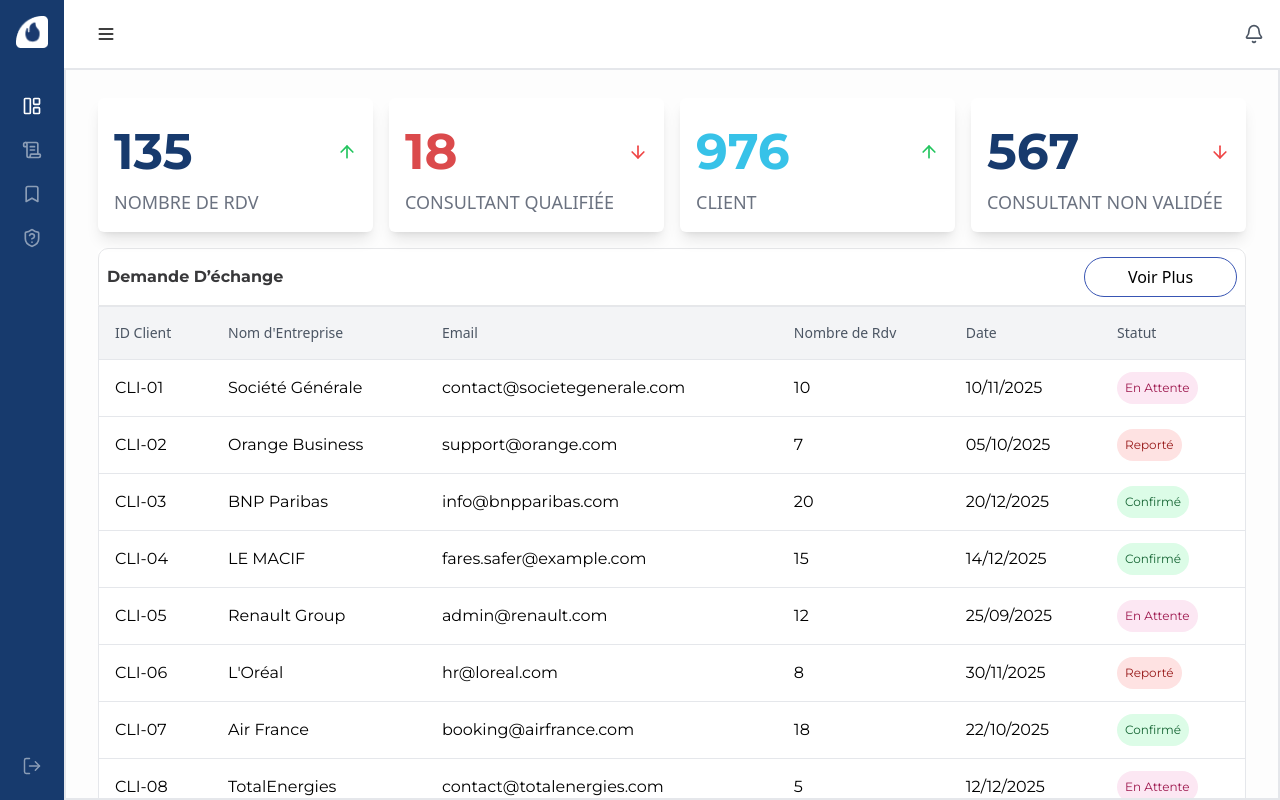
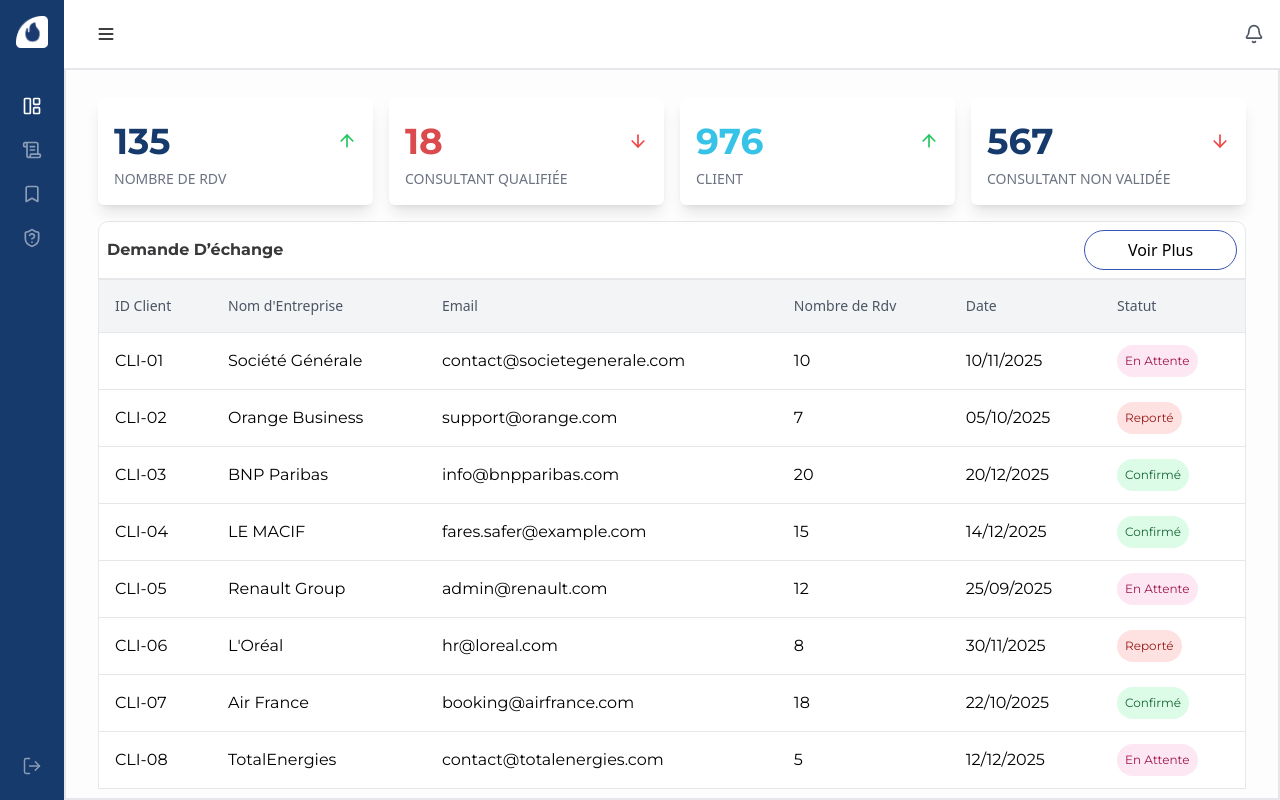
Before and after one commit to CTOFares/datamedconnect, a React (Vite) app: page /admin/accueil in a window 1280 px wide. Built offline with nearby package versions, Linux system fonts and the light colour scheme.

Commit message:
Modified CSS of Card Compoenents

```diff
--- a/src/Components/admin/Card.jsx
+++ b/src/Components/admin/Card.jsx
@@ -9,10 +9,10 @@
   return (
     <div className="flex flex-col items-start bg-white shadow-lg rounded-md p-4 w-full">
       <div className="flex items-center gap-2 justify-between w-full">
-        <h1 className={`font-montserrat text-[50px] font-bold ${color}`}>{number}</h1>
+        <h1 className={`font-montserrat text-[36px] font-bold ${color}`}>{number}</h1>
         <span className={`${arrowColor}`}>{arrowIcon}</span>
       </div>
-      <p className="text-gray-500 font-poppins text-[18px] font-medium uppercase text-start">
+      <p className="text-gray-500 font-poppins text-[14px] font-medium uppercase text-start">
         {description}
       </p>
     </div>
```
